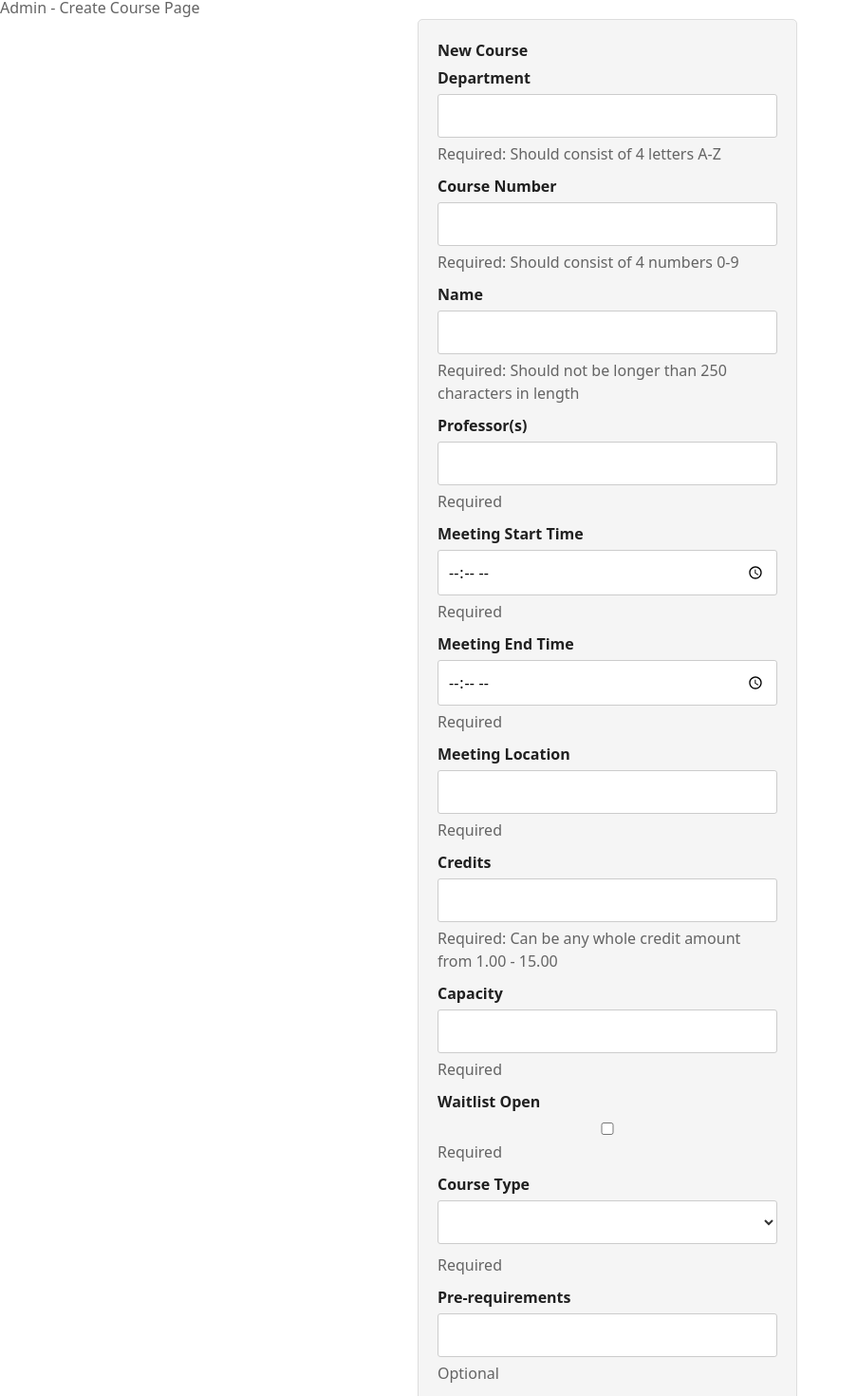
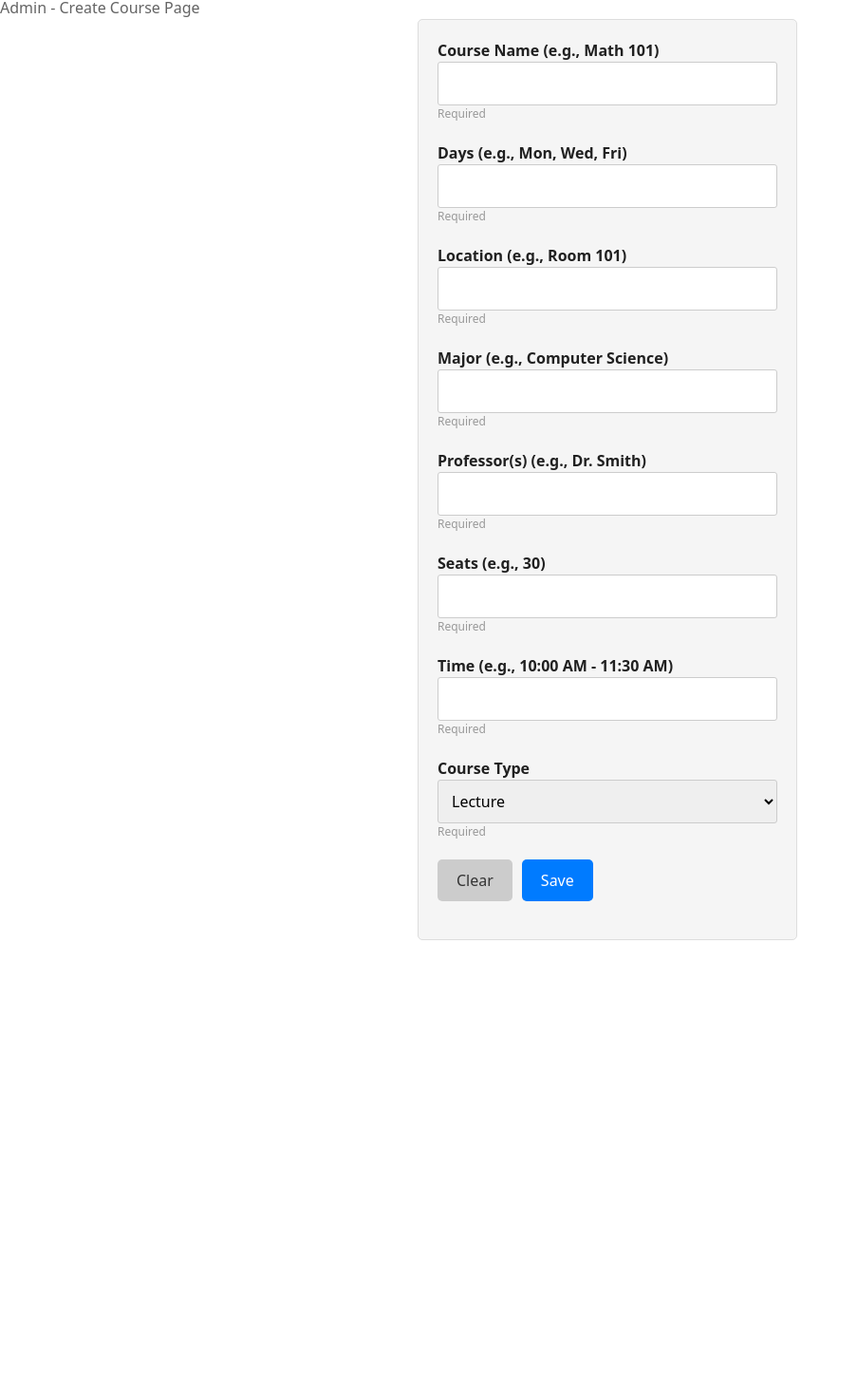
Before and after one commit to JasperCheng10/Course-Registration, a Vue app: page /admin/createcourse in a window 1280 px wide. Shown: the part 205-1675 px from the top of the page at 95% size, without its empty margins (0-903 px from the left). After the commit the page ends 1195 px from the top, so only its background shows below. Built offline with nearby package versions, Linux system fonts and the light colour scheme.

Commit message:
connected the api and database to course create page

```diff
--- a/package.json
+++ b/package.json
@@ -9,6 +9,7 @@
   },
   "dependencies": {
     "@unocss/reset": "^0.56.5",
+    "axios": "^1.5.1",
     "vue": "^3.3.4",
     "vue-router": "^4.2.4"
   },
--- a/src/views/AdminCreateCourseView.vue
+++ b/src/views/AdminCreateCourseView.vue
@@ -1,65 +1,116 @@
 <template>
   <main class="admincreatecourse">
     <h2>Create Course</h2>
-    <p>
-      Admin - Create Course Page
-    </p>
+    <p>Admin - Create Course Page</p>
 
-    <form class="create-course">
-      <label for="todo">New Course</label>
-      <label for="department">Department</label>
-      <input type="text" id="department" name="Department" v-model="department" pattern="[A-Z]{4}" required />
-      <p> Required: Should consist of 4 letters A-Z </p>
-      <label for="coursenumber">Course Number</label>
-      <input type="text" id="coursenumber" name="CourseNumber" v-model="coursenumber" pattern="\d{4}" required />
-      <p> Required: Should consist of 4 numbers 0-9 </p>
-      <label for="coursename">Name</label>
-      <input type="text" id="coursename" name="Name" v-model="coursename" maxlength="250" required />
-      <p> Required: Should not be longer than 250 characters in length </p>
-      <label for="professor">Professor(s)</label>
+    <form class="create-course" @submit.prevent="submitForm">
+      <div class="form-group">
+        <label for="name">Course Name (e.g., Math 101)</label>
+        <input type="text" id="name" name="Name" v-model="name" required />
+        <p class="requirement-note">Required</p>
+      </div>
+
+      <div class="form-group">
+        <label for="days">Days (e.g., Mon, Wed, Fri)</label>
+        <input type="text" id="days" name="Days" v-model="days" required />
+        <p class="requirement-note">Required</p>
+      </div>
+
+      <div class="form-group">
+        <label for="location">Location (e.g., Room 101)</label>
+        <input type="text" id="location" name="Location" v-model="location" required />
+        <p class="requirement-note">Required</p>
+      </div>
+
+      <div class="form-group">
+        <label for="major">Major (e.g., Computer Science)</label>
+        <input type="text" id="major" name="Major" v-model="major" required />
+        <p class="requirement-note">Required</p>
+      </div>
+
+      <div class="form-group">
+        <label for="professor">Professor(s) (e.g., Dr. Smith)</label>
         <input type="text" id="professor" name="Professor" v-model="professor" required />
-      <p> Required </p>
-      <label for="starttime">Meeting Start Time</label>
-      <input type="time" id="starttime" name="Meeting Start Time" v-model="starttime" required/>
-      <p> Required </p>
-      <label for="endtime">Meeting End Time</label>
-      <input type="time" id="endtime" name="Meeting End Time" v-model="endtime" required />
-      <p> Required </p>
-      <label for="location">Meeting Location</label>
-      <input type="text" id="location" name="Meeting Location" v-model="location" required />
-      <p> Required </p>
-      <label for="credits">Credits</label>
-      <input type="number" id="credits" name="Credits" v-model="credits" min="1.00" max="15.00" step="1.00" required/>
-      <p> Required: Can be any whole credit amount from 1.00 - 15.00 </p>
-      <label for="capacity">Capacity</label>
-      <input type="text" id="capacity" name="Capacity" v-model="capacity" required/>
-      <p> Required </p>
-      <div class="waitlist">
-        <label for="waitlist">Waitlist Open</label>
-        <input type="checkbox" id="waitlist" name="WaitlistOpen" v-model="waitlist" required/>
-        <p> Required </p>
+        <p class="requirement-note">Required</p>
       </div>
-      <label for="coursetype">Course Type</label>
-      <select id="coursetype" name="Course Type" v-model="coursetype" required>
+
+      <div class="form-group">
+        <label for="seats">Seats (e.g., 30)</label>
+        <input type="number" id="seats" name="Seats" v-model="seats" required />
+        <p class="requirement-note">Required</p>
+      </div>
+
+      <div class="form-group">
+        <label for="time">Time (e.g., 10:00 AM - 11:30 AM)</label>
+        <input type="text" id="time" name ="Time" v-model="time" required />
+        <p class="requirement-note">Required</p>
+      </div>
+
+      <div class="form-group">
+        <label for="type">Course Type</label>
+        <select id="type" name="Type" v-model="type" required>
           <option value="lecture">Lecture</option>
           <option value="discussion">Discussion</option>
           <option value="lab">Lab</option>
           <option value="seminar">Seminar</option>
         </select>
-      <p> Required </p>
-      <label for="prereqs">Pre-requirements</label>
-      <input type="text" id="prereqs" name="Pre-requirements" v-model="prereqs" />
-      <p> Optional </p>
-      <label for="description">Description</label>
-      <textarea id="description" name="description" v-model="description" ></textarea>
-      <p> Optional </p>
-      <button type="reset">Clear</button>
-      <button type="submit">Save</button>
+        <p class="requirement-note">Required</p>
+      </div>
+
+      <!-- Your other form inputs as needed -->
+
+      <div class="form-group">
+        <button type="reset" class="btn-clear">Clear</button>
+        <button type="submit" class="btn-save">Save</button>
+      </div>
     </form>
   </main>
 </template>
 
-<style>
+<script>
+import axios from 'axios';
+
+export default {
+  data() {
+    return {
+      name: '',
+      days: '',
+      location: '',
+      major: '',
+      professor: '',
+      seats: '',
+      time: '',
+      type: 'lecture',
+      // Other data properties as needed
+    };
+  },
+  methods: {
+    submitForm() {
+      const courseData = {
+        name: this.name,
+        days: this.days,
+        location: this.location,
+        major: this.major,
+        professor: this.professor,
+        seats: this.seats,
+        time: this.time,
+        type: this.type,
+        // Other data properties as needed
+      };
+
+      axios.post('https://8dbuywnj95.execute-api.us-east-1.amazonaws.com/Final_stage_course/course', courseData)
+        .then(response => {
+          console.log(response.data);
+        })
+        .catch(error => {
+          console.error(error);
+        });
+    },
+  },
+};
+</script>
+
+<style scoped>
 .create-course {
   max-width: 400px;
   margin: 0 auto;
@@ -69,64 +120,49 @@
   border-radius: 5px;
 }
 
-.create-course select {
+.form-group {
+  margin-bottom: 20px;
+}
+
+label {
+  display: block;
+  font-weight: bold;
+}
+
+input[type="text"],
+select {
   width: 100%;
   padding: 10px;
-  margin-bottom: 10px;
-  border: 1px solid #ccc;
-  border-radius: 3px;
-  background-color: white;
-  color: #333;
-}
-
-.create-course textarea {
-  width: 100%;
-  height: 150px; /* Adjust the height as needed */
-  padding: 10px;
-  margin-bottom: 10px;
   border: 1px solid #ccc;
   border-radius: 3px;
 }
 
-.create-course label {
-  display: block;
-  margin-bottom: 5px;
-  font-weight: bold;
-}
-
-.create-course p {
-  margin-bottom: 10px;
-}
-
-.create-course input.invalid {
-  border: 5px solid red;
-}
-
-.create-course input {
+input[type="number"] {
   width: 100%;
   padding: 10px;
-  margin-bottom: 5px;
   border: 1px solid #ccc;
   border-radius: 3px;
 }
 
-.create-course button {
-  display: inline-block;
+.btn-clear {
+  background-color: #ccc;
+  color: #333;
+  border: none;
+  border-radius: 5px;
   padding: 10px 20px;
+  margin-right: 10px; /* Add margin between buttons */
+}
+
+.btn-save {
   background-color: #007BFF;
   color: #fff;
   border: none;
-  border-radius: 3px;
-  cursor: pointer;
-  margin-right: 10px;
+  border-radius: 5px;
+  padding: 10px 20px;
 }
 
-.create-course button[type="reset"] {
-  background-color: #ccc;
+.requirement-note {
+  font-size: 12px;
+  color: #999;
 }
-
-.create-course button[type="submit"] {
-  background-color: #28a745;
-}
-
 </style>
```
Also changed, not shown: 1 other file (tests, documents, lock files or other folders). Lines whose indentation alone changed are shown as unchanged.
